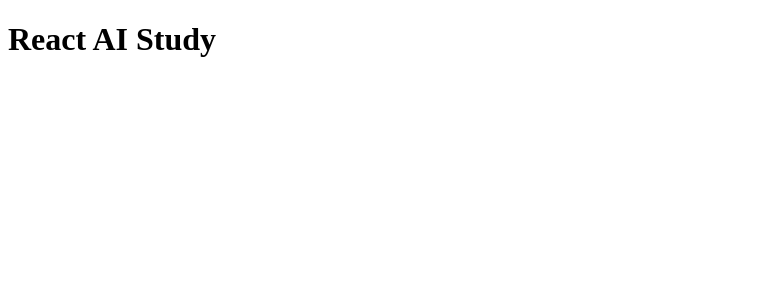
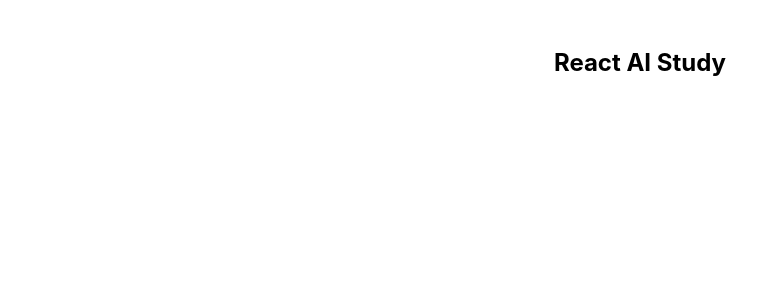
Before and after one commit to pauloalvesm/react-ai-study, a React (Vite) app: page / in a window 1280 px wide. Shown: the top 300 px of the page, without its empty margins (0-780 px from the left). Built offline with nearby package versions, Linux system fonts and the light colour scheme.

Commit message:
style: apply styles

```diff
--- a/src/App.css
+++ b/src/App.css
@@ -0,0 +1,77 @@
+#root {
+  max-width: 1280px;
+  margin: 0 auto;
+  padding: 2rem;
+  text-align: center;
+
+  --white-color1: #FFFFFF;
+  --white-color2: #FFF;
+  --white-color3: #F8F9FA;
+  --gray-color1: #CCC;
+  --gray-color2: #DDD;
+  --dark-color1: #000000;
+  --blue-color1: #0000FF;
+  --blue-color2: #00008B;
+}
+
+.container {
+  max-width: 600px;
+  margin: 50px auto;
+  padding: 20px;
+  border: 1px solid var(--gray-color2);
+  border-radius: 10px;
+  background-color: var(--white-color2);
+  text-align: center;
+  font-family: sans-serif;
+}
+
+h1 {
+  font-size: 24px;
+  margin-bottom: 20px;
+  color: var(--dark-color1);
+}
+
+.file-input {
+  margin: 20px 0;
+}
+
+.file-input input {
+  padding: 10px;
+  border: 1px solid #ccc;
+  border-radius: 5px;
+  cursor: pointer;
+}
+
+.upload-button {
+  background-color: var(--blue-color1);
+  color: var(--white-color1);
+  padding: 10px 20px;
+  border: none;
+  border-radius: 5px;
+  cursor: pointer;
+  font-size: 16px;
+  margin-top: 10px;
+}
+
+.upload-button:hover {
+  background-color: var(--blue-color2);
+}
+
+.transcription-result {
+  margin-top: 30px;
+  text-align: center;
+  color: var(--dark-color1);
+}
+
+.transcription-result h2{
+  font-size: 20px;
+  margin-bottom: 10px;
+  color: var(--blue-color2);
+}
+
+.transcription-result p {
+  background-color: var(--white-color3);
+  padding: 15px;
+  border-radius: 5px;
+  border: 1px solid var(--gray-color2);
+}
--- a/src/index.css
+++ b/src/index.css
@@ -0,0 +1,13 @@
+body {
+  margin: 0;
+  font-family: -apple-system, BlinkMacSystemFont, 'Segoe UI', 'Roboto', 'Oxygen',
+    'Ubuntu', 'Cantarell', 'Fira Sans', 'Droid Sans', 'Helvetica Neue',
+    sans-serif;
+  -webkit-font-smoothing: antialiased;
+  -moz-osx-font-smoothing: grayscale;
+}
+
+code {
+  font-family: source-code-pro, Menlo, Monaco, Consolas, 'Courier New',
+    monospace;
+}
```
